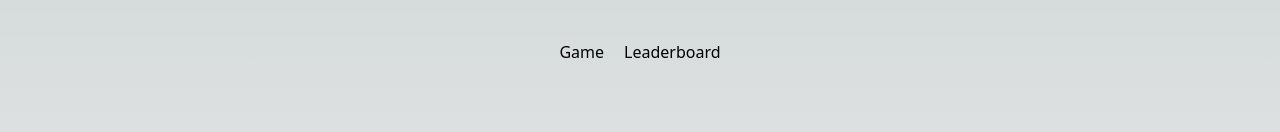
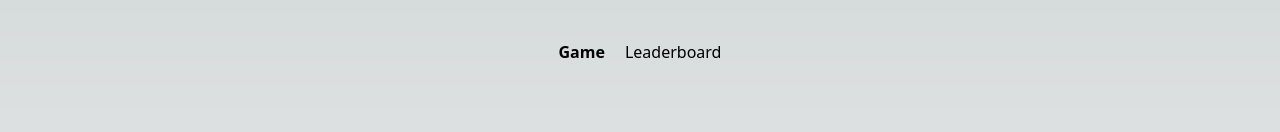
Before and after one commit to PizaJoan/next-canvas-minesweeper, a Next.js app: page / in a window 1280 px wide. Shown: the top 132 px of the page. Built offline with nearby package versions, Linux system fonts and the light colour scheme; no server answers.

Commit message:
active class navbar and styling google buttonm

```diff
--- a/app/layout.tsx
+++ b/app/layout.tsx
@@ -4,6 +4,8 @@ import type { ReactNode } from 'react';
 import './globals.css';
 
 import { Navbar } from '@/components/navbar';
+import { USERNAME } from '@/constants/cookies-keys';
+import { cookies } from 'next/headers';
 
 export const metadata: Metadata = {
   title: "jpizaf's Minesweeper App",
@@ -11,10 +13,12 @@ export const metadata: Metadata = {
 };
 
 export default function RootLayout({ children }: { children: ReactNode }) {
+  const username = cookies().get(USERNAME)?.value;
+
   return (
     <html lang="es">
       <body>
-        <Navbar />
+        <Navbar username={username} />
         <main className="min-h-screen px-24 py-16">{children}</main>
       </body>
     </html>
--- a/components/google-login/google-login.tsx
+++ b/components/google-login/google-login.tsx
@@ -30,7 +30,7 @@ export const GoogleLogin = () => {
   }, [router]);
 
   return (
-    <>
+    <div>
       <div ref={scriptContainerRef} />
       <div
         id="g_id_onload"
@@ -50,6 +50,6 @@ export const GoogleLogin = () => {
         data-locale="en-GB"
         data-logo_alignment="left"
       ></div>
-    </>
+    </div>
   );
 };
--- a/components/navbar.tsx
+++ b/components/navbar.tsx
@@ -1,21 +1,26 @@
-'use server';
+'use client';
 
 import Link from 'next/link';
-import Script from 'next/script';
-import { cookies } from 'next/headers';
+import { usePathname } from 'next/navigation';
 
 import { User } from './user';
 import { GoogleLogin } from './google-login/google-login';
 
-// TODO: add is active condition and some styles to make it look cool
-export const Navbar = () => {
-  const username = cookies().get('username')?.value;
+export const Navbar = ({ username }: { username?: string }) => {
+  const path = usePathname();
 
   return (
     <header className="justify-content-center grid grid-cols-3 gap-5 pt-10">
       <div className="col-start-2 flex flex-row items-center justify-center gap-5">
-        <Link href="/">Game</Link>
-        <Link href="/leaderboard">Leaderboard</Link>
+        <Link href="/" className={path === '/' ? 'font-semibold' : ''}>
+          Game
+        </Link>
+        <Link
+          href="/leaderboard"
+          className={path.includes('leaderboard') ? 'font-semibold' : ''}
+        >
+          Leaderboard
+        </Link>
       </div>
       {username ? <User username={username} /> : <GoogleLogin />}
     </header>
```
